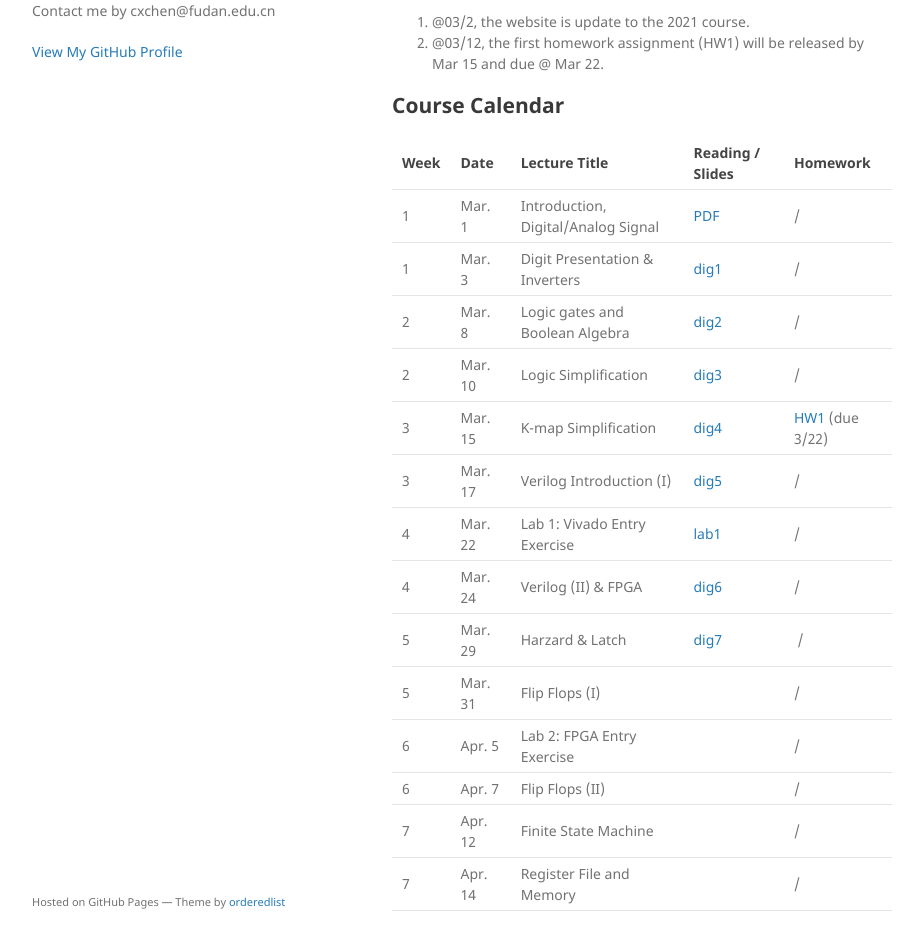
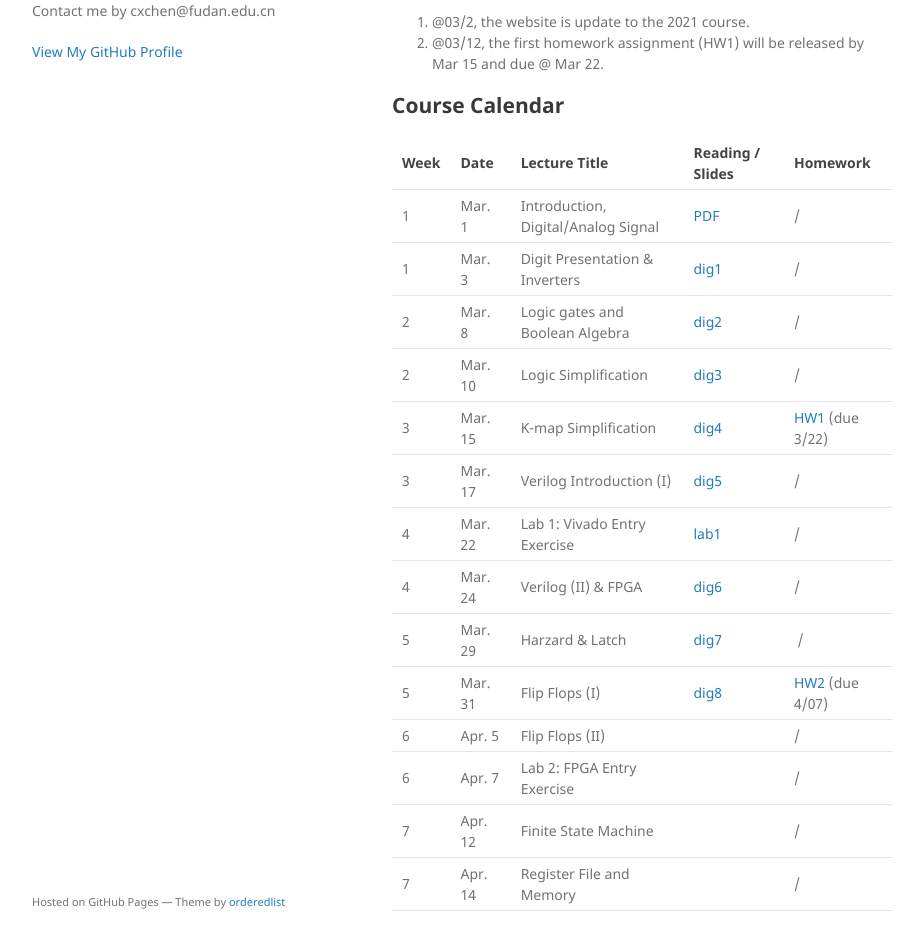
Before and after one commit to cihlab/cihlab.github.io, a Jekyll site: the page built from course/ckt20.md, in a window 1280 px wide and 1370 px high. Shown: the part 389-1339 px from the top of the window, without its empty margins (178-1101 px from the left). Built offline with Jekyll 4.4.1, drawn with Linux system fonts in a browser that asks for light colours; our own code applies the rules of GitHub Pages for plain Markdown files.

Commit message:
Update ckt20.md

```diff
--- a/course/ckt20.md
+++ b/course/ckt20.md
@@ -32,8 +32,8 @@ Time: Monday & Wednsday Morning
 4| Mar. 22 | Lab 1: Vivado Entry Exercise | [lab1](./cktlab01.pdf)| / |
 4| Mar. 24 | Verilog (II) & FPGA | [dig6](./cktlec07.pdf) | / |
 5| Mar. 29 | Harzard & Latch| [dig7](./cktlec08.pdf) | / |
-5| Mar. 31 | Flip Flops (I) | | / |
-6| Apr. 5  | Lab 2: FPGA Entry Exercise| | / |
-6| Apr. 7  | Flip Flops (II)| | / |
+5| Mar. 31 | Flip Flops (I) | [dig8](./cktlec09.pdf) | [HW2](./hw2_2021.pdf) (due 4/07) |
+6| Apr. 5  | Flip Flops (II)| | / |
+6| Apr. 7  | Lab 2: FPGA Entry Exercise| | / |
 7| Apr. 12  | Finite State Machine | | / |
 7| Apr. 14  | Register File and Memory| | / |
```
